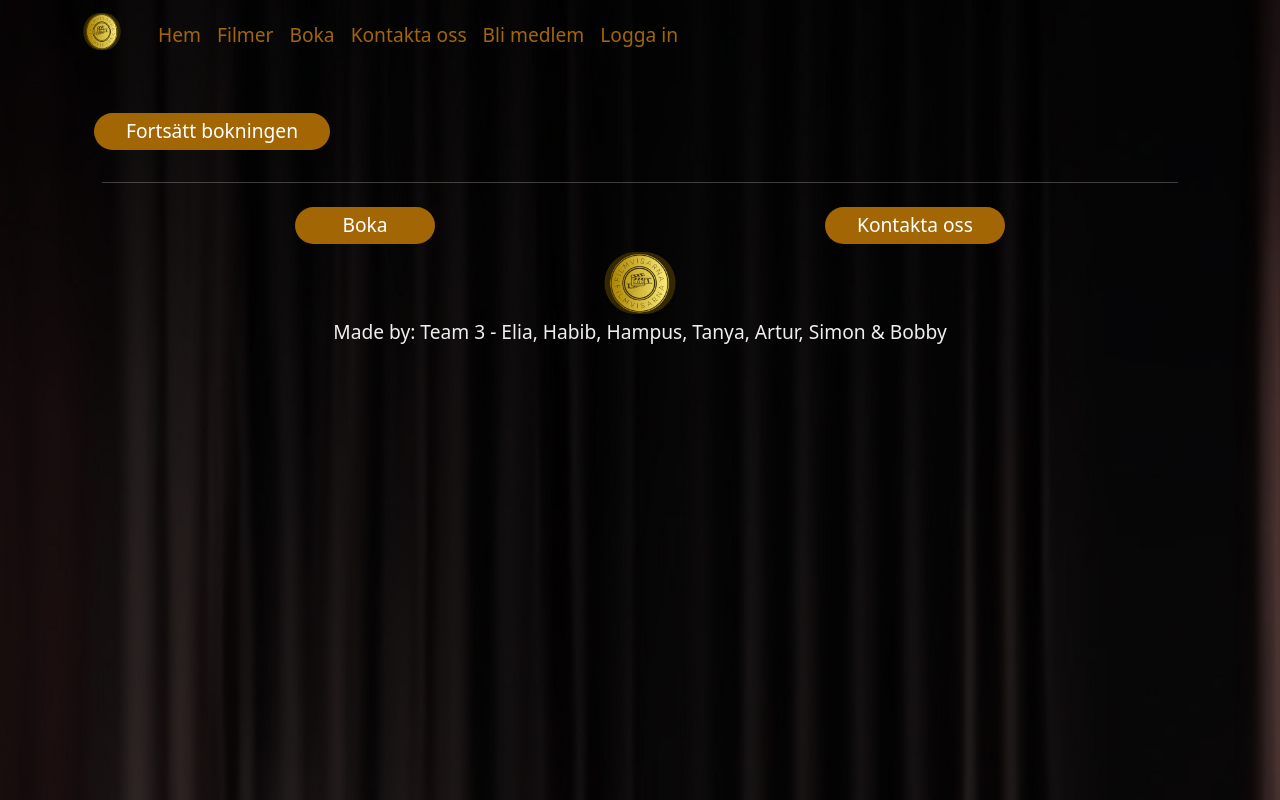
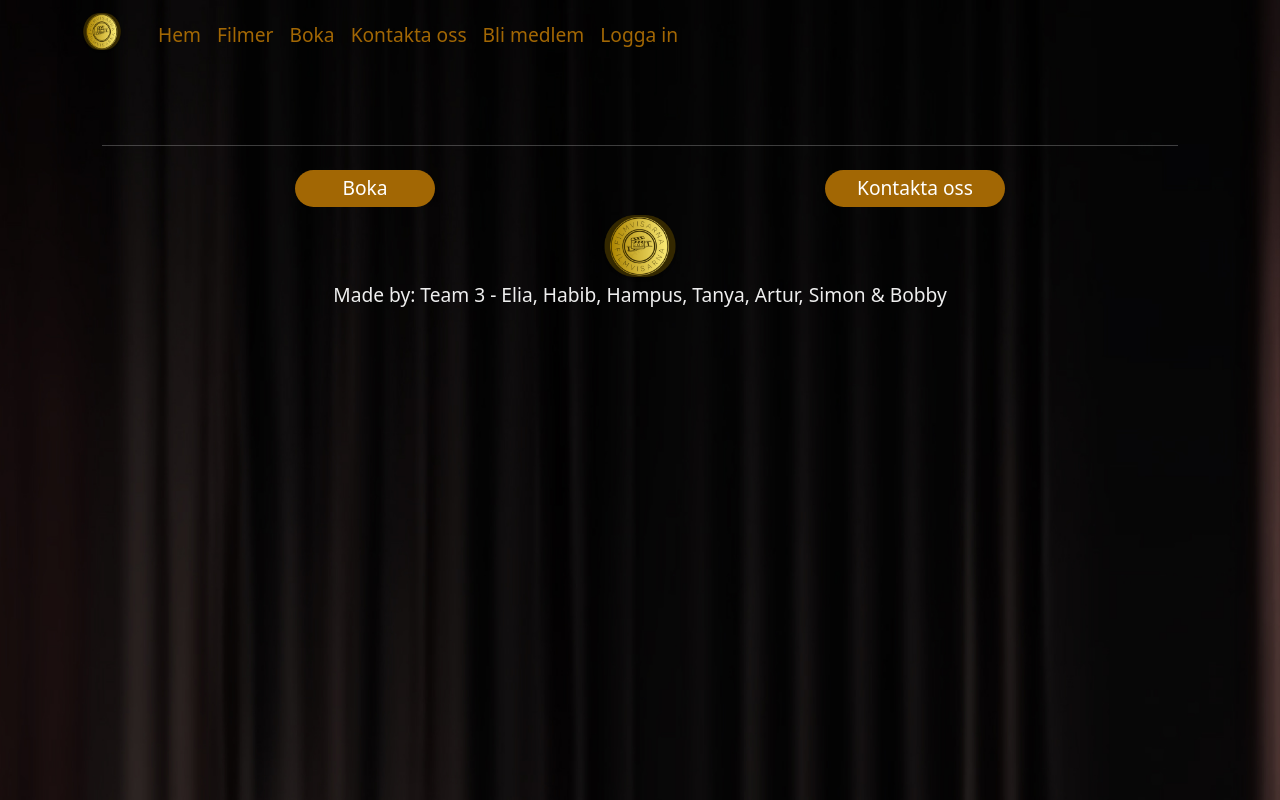
Before and after one commit to ELHabibA/Filmvisarna, a React (Vite) app: page /finalize-booking in a window 1280 px wide. Built offline with nearby package versions, Linux system fonts and the light colour scheme; no server answers.

Commit message:
Removed redundancies

```diff
--- a/src/FinalizeBooking.jsx
+++ b/src/FinalizeBooking.jsx
@@ -11,13 +11,10 @@ function FinalizeBooking(props) {
     const { showModal, setShowModal } = props;
 
     const handleClose = () => setShowModal(false);
-    const handleShow = () => setShowModal(true);
+
 
     return (
         <>
-            <Button variant="primary" onClick={handleShow}>
-                Fortsätt bokningen
-            </Button>
             <Modal show={showModal}>
                 <Modal.Header>
                     <BookingSummary />
```
